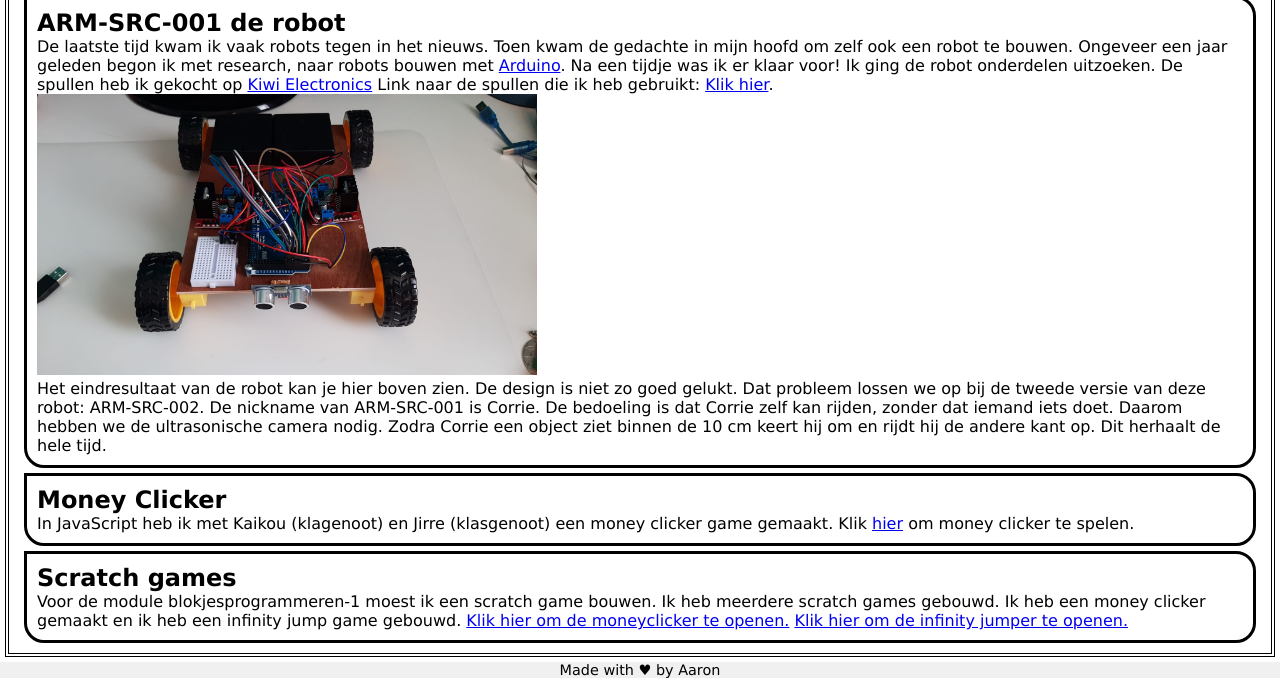
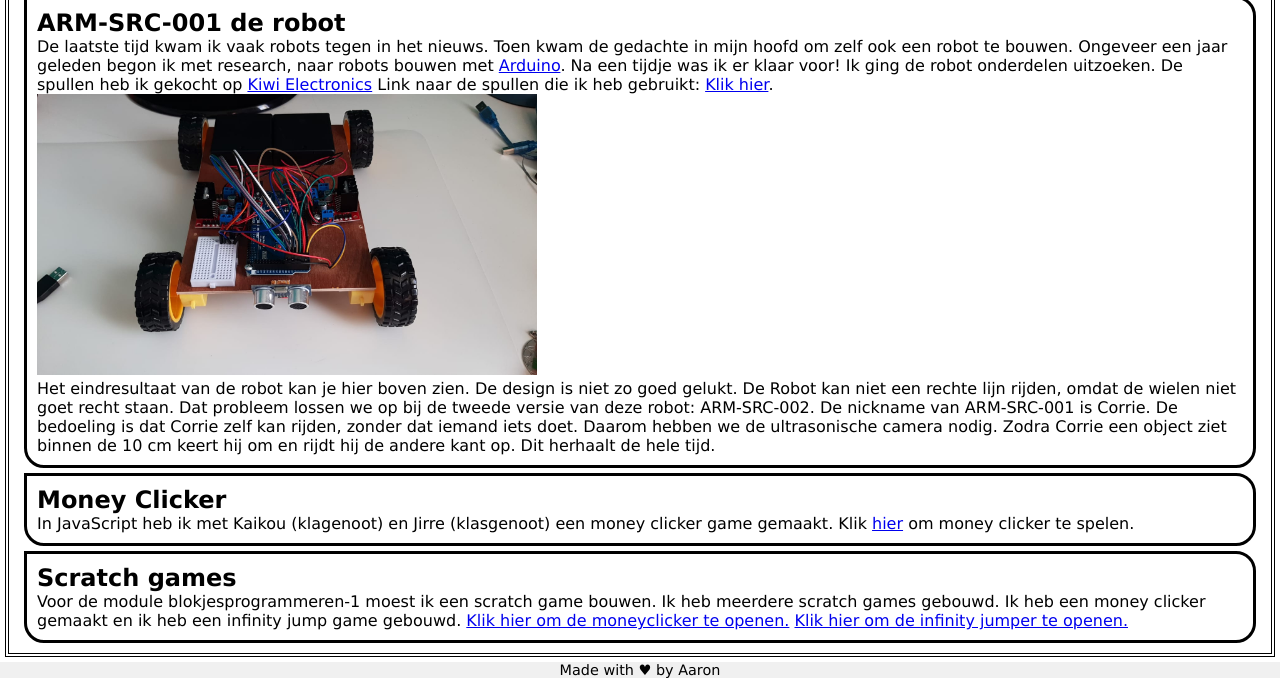
Before and after one commit to AaronThePro2/HTMLCSS2, a plain HTML site: page projecten.html in a window 1280 px wide. Shown: the part 135-813 px from the top of the page. Drawn offline with Linux system fonts and the light colour scheme.

Commit message:
Projecten pagina bijgewerkt

```diff
--- a/projecten.html
+++ b/projecten.html
@@ -43,9 +43,10 @@
                 </p>
                 <img src="IMAGES/ROBOTS/ARM-SRC-001/ARM-SRC-001.jpeg" class="image" alt="Een robot" width="500">
                 <p>
-                    Het eindresultaat van de robot kan je hier boven zien. De design is niet zo goed gelukt. Dat probleem lossen we op bij de
-                    tweede versie van deze robot: ARM-SRC-002. De nickname van ARM-SRC-001 is Corrie. De bedoeling is dat Corrie zelf kan rijden,
-                    zonder dat iemand iets doet. Daarom hebben we de ultrasonische camera nodig. Zodra Corrie een object ziet binnen de 10 cm keert hij om
+                    Het eindresultaat van de robot kan je hier boven zien. De design is niet zo goed gelukt. De Robot kan niet een rechte lijn rijden, omdat de wielen niet goet recht staan.
+                    Dat probleem lossen we op bij de tweede versie van deze robot: ARM-SRC-002.
+                    De nickname van ARM-SRC-001 is Corrie. De bedoeling is dat Corrie zelf kan rijden, zonder dat iemand iets doet.
+                    Daarom hebben we de ultrasonische camera nodig. Zodra Corrie een object ziet binnen de 10 cm keert hij om
                     en rijdt hij de andere kant op. Dit herhaalt de hele tijd.
                 </p>
             </article>
```
Also changed, not shown: 1 other file.
